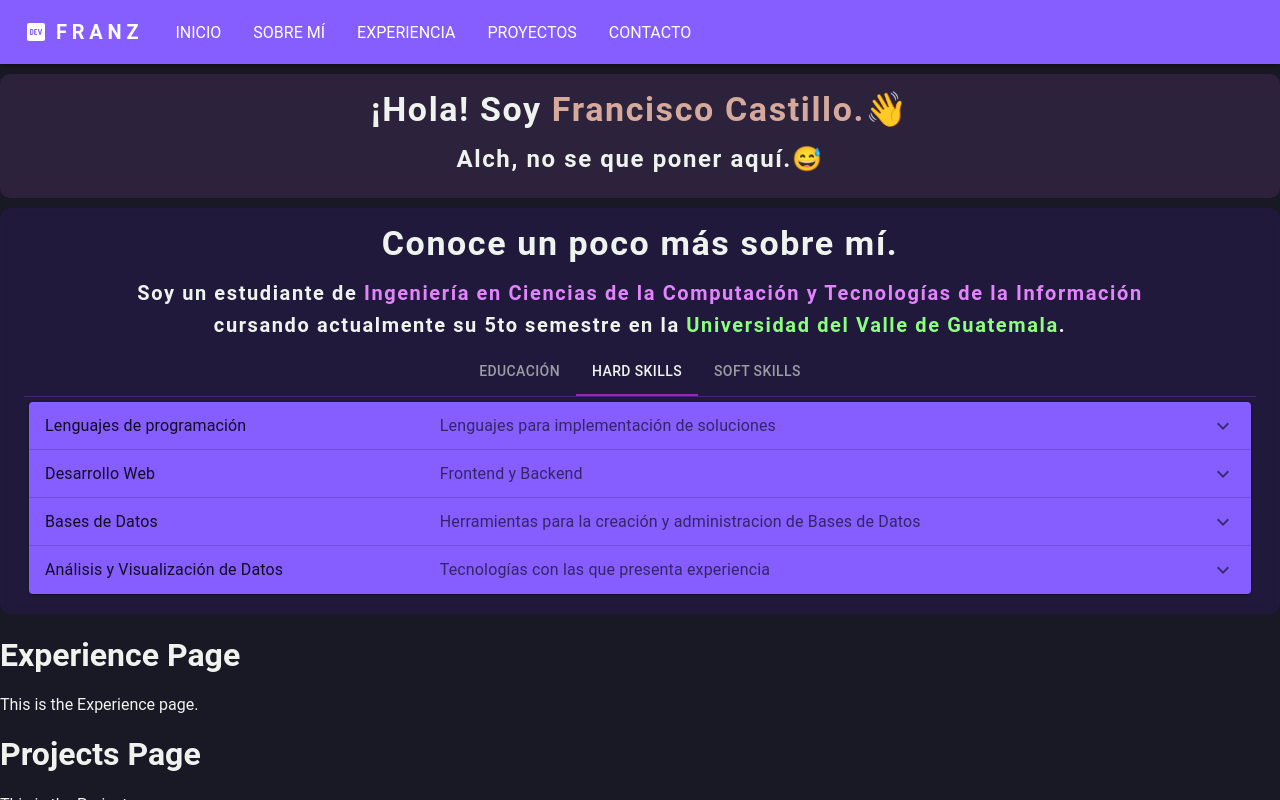
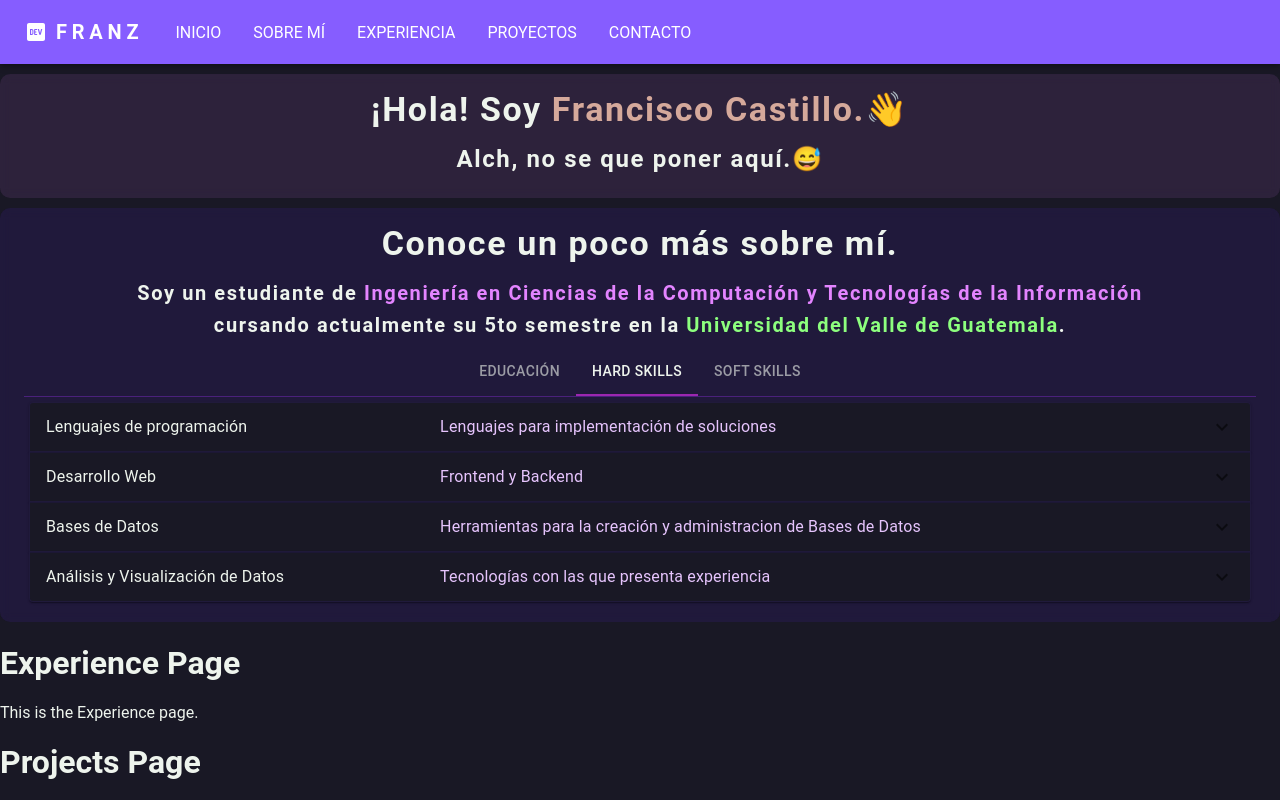
Before and after one commit to FranzCastillo/Portfolio, a React (Create React App) app: page / in a window 1280 px wide. Both pictures are taken after a click on the tab "HARD SKILLS". Shown: the top 800 px of the page. Built offline with nearby package versions, Linux system fonts and the light colour scheme.

Commit message:
Accordion Looks Implemented

```diff
--- a/src/components/AboutTabs/HardSkills/SkillsAccordion.js
+++ b/src/components/AboutTabs/HardSkills/SkillsAccordion.js
@@ -36,7 +36,7 @@ export default function ControlledAccordions() {
                         Lenguajes de programación
                     </Typography>
                     <Typography
-                        sx={{color: 'text.secondary'}}>
+                        sx={{color: '#e6c4fd'}}>
                         Lenguajes para implementación de soluciones
                     </Typography>
                 </AccordionSummary>
@@ -66,7 +66,7 @@ export default function ControlledAccordions() {
                     >
                         Desarrollo Web
                     </Typography>
-                    <Typography sx={{color: 'text.secondary'}}>
+                    <Typography sx={{color: '#e6c4fd'}}>
                         Frontend y Backend
                     </Typography>
                 </AccordionSummary>
@@ -97,7 +97,7 @@ export default function ControlledAccordions() {
                     >
                         Bases de Datos
                     </Typography>
-                    <Typography sx={{color: 'text.secondary'}}>
+                    <Typography sx={{color: '#e6c4fd'}}>
                         Herramientas para la creación y administracion de Bases de Datos
                     </Typography>
                 </AccordionSummary>
@@ -127,7 +127,7 @@ export default function ControlledAccordions() {
                     >
                         Análisis y Visualización de Datos
                     </Typography>
-                    <Typography sx={{color: 'text.secondary'}}>
+                    <Typography sx={{color: '#e6c4fd'}}>
                         Tecnologías con las que presenta experiencia
                     </Typography>
                 </AccordionSummary>
--- a/src/components/AboutTabs/HardSkills/SkillsAccordion.scss
+++ b/src/components/AboutTabs/HardSkills/SkillsAccordion.scss
@@ -4,6 +4,8 @@
   padding: 0;
 
   .panel{
-    background-color: $primary-color;
+    color: $text-color;
+    background-color: $background-color;
+    border: 0.5px solid rgba(96, 40, 255, 0.1);
   }
 }
```
